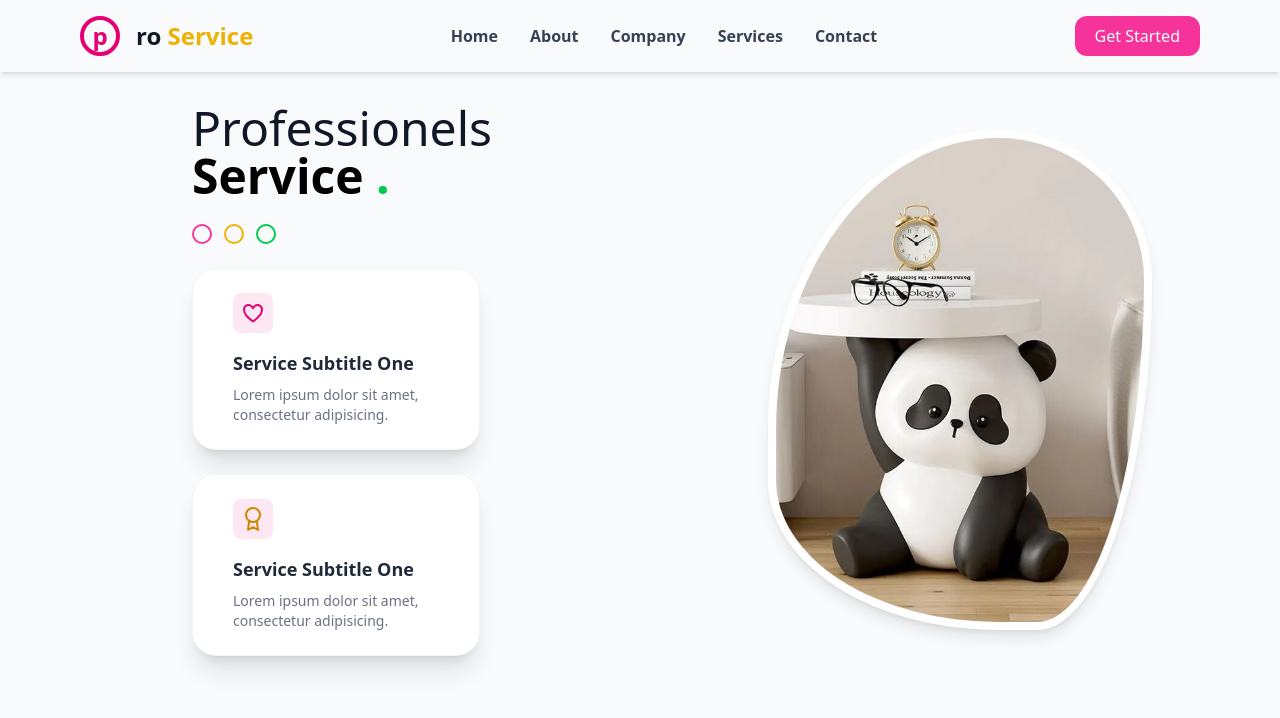
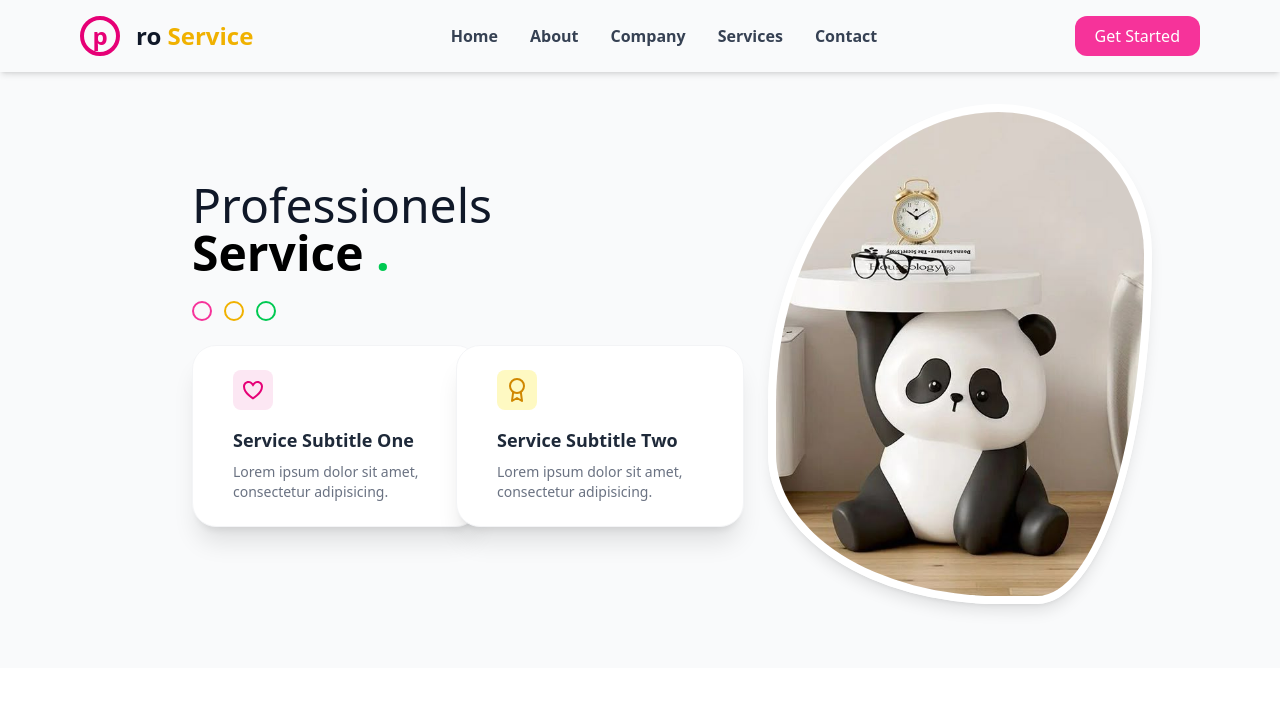
Before and after one commit to tanjilaWD/Pro_Service, a React (Vite) app: page / in a window 1280 px wide. Shown: the top 718 px of the page. Built offline with nearby package versions, Linux system fonts and the light colour scheme.

Commit message:
hero section animation add & complate

```diff
--- a/package.json
+++ b/package.json
@@ -11,6 +11,7 @@
   },
   "dependencies": {
     "@tailwindcss/vite": "^4.1.14",
+    "aos": "^2.3.4",
     "lucide-react": "^0.546.0",
     "react": "^19.1.1",
     "react-dom": "^19.1.1",
--- a/src/App.jsx
+++ b/src/App.jsx
@@ -1,8 +1,20 @@
+import { useEffect } from "react";
+import AOS from 'aos'
+import 'aos/dist/aos.css'
 import Hero from "./Components/Hero";
 import Navbar from "./Components/Navbar";
 
 
+
 const App = () => {
+  useEffect(()=>{
+   AOS.init({
+    duration: 1000,
+    easing: 'ease-in-out',
+    once: false,
+    offset: 100
+   });
+  }, []);
   return (
     <div>
       <Navbar/>
--- a/src/Components/Hero.jsx
+++ b/src/Components/Hero.jsx
@@ -4,24 +4,32 @@ const Hero = () => {
     return (
         <section className="relative overflow-hidden bg-gray-50 py-12 px-4 sm:px-6 md:px-8 lg:py-16 lg:px-20 flex flex-col lg:flex-row items-center justify-between mt-10">
          <div className="flex-1 lg:ml-28 w-full max-w-xl space-y-6 relative z-20">
-            <h2 className="text-4xl sm:text-5xl text-gray-900 text-center lg:text-left">
+            <h2 className="text-4xl sm:text-5xl text-gray-900 text-center lg:text-left"
+            data-aos='fade-right'
+            >
+
               Professionels{" "}
               <span className="font-bold text-black block lg:inline">
                 Service <span className="text-green-500">.</span>
               </span>
             </h2>
-           <div className="flex gap-3 mt-4 justify-center lg:justify-start">
+           <div
+           data-aos='fade-right'
+           data-aos-delay= '100'
+            className="flex gap-3 mt-4 justify-center lg:justify-start">
           <span className="w-5 h-5 rounded-full border-2 border-pink-500"></span>
           <span className="w-5 h-5 rounded-full border-2 border-yellow-500"></span>
           <span className="w-5 h-5 rounded-full border-2 border-green-500"></span>
            </div>
+  <div className="flex flex-col lg:grid lg:grid-cols-2 gap-6 lg:gap-12 items-center lg:items-start mt-6">
+  {/* card 1 */}
+  <div
+  data-aos='zoom-in'
+   data-aos-delay= '100'
 
-          <div className="flex flex-col lg:grid lg:grid-cols-2 gap-6 lg:gap-48 items-center lg:items-start">
-            <div className="bg-white w-72 rounded-3xl p-6 border border-gray-100 shadow-xl transition">
+  className="bg-white w-72 rounded-3xl p-6 border border-gray-100 shadow-xl transition">
     <div className="ml-4 size-10 flex items-center justify-center rounded-lg bg-pink-100 mb-4">
-              <span className="text-pink-500 text-xl">
-              <RiPokerHeartsLine className="text-pink-600 size-6"/>
-              </span>
+      <RiPokerHeartsLine className="text-pink-600 size-6" />
     </div>
     <h3 className="ml-4 text-lg font-semibold text-gray-800">
       Service Subtitle One
@@ -30,26 +38,31 @@ const Hero = () => {
       Lorem ipsum dolor sit amet, consectetur adipisicing.
     </p>
   </div>
-          </div>
 
-          <div className="flex flex-col lg:grid lg:grid-cols-2 gap-6 lg:gap-48 items-center lg:items-start">
-            <div className="bg-white w-72 rounded-3xl p-6 border border-gray-100 shadow-xl transition">
-            <div className="ml-4 size-10 flex items-center justify-center rounded-lg bg-pink-100 mb-4">
-              <span className="text-yellow-500 text-xl">
-              <FiAward className="text-yellow-600 size-6"/>
-              </span>
+  {/* card 2 */}
+  <div
+  data-aos='zoom-in'
+   data-aos-delay= '300'
+  className="bg-white w-72 rounded-3xl p-6 border border-gray-100 shadow-xl transition">
+    <div className="ml-4 size-10 flex items-center justify-center rounded-lg bg-yellow-100 mb-4">
+      <FiAward className="text-yellow-600 size-6" />
     </div>
     <h3 className="ml-4 text-lg font-semibold text-gray-800">
-              Service Subtitle One
+      Service Subtitle Two
     </h3>
     <p className="ml-4 text-gray-500 text-sm mt-2">
       Lorem ipsum dolor sit amet, consectetur adipisicing.
     </p>
   </div>
 </div>
+
+
+
        </div>
-
-        <div className="flex-1 mt-12 lg:mt-0 lg:ml-12 relative w-full flex justify-center">
+        <div
+        data-aos='fade-left'
+       data-aos-delay= '400'
+        className="flex-1 mt-12 lg:mt-0 lg:ml-12 relative w-full flex justify-center">
           <div className="w-64 h-64 sm:w-80 sm:h-80 md:w-96 md:h-96 lg-w-[600px] lg:h-[500px] overflow-hidden border-8 border-white shadow-lg lg:shadow-lg rounded-[60%_40%_30%_60%/60%_30%_70%_30%] relative z-10">
               <img src="/image/hero.png" alt="Hero" className="object-cover w-full h-full"/>
           </div>
--- a/src/Components/Navbar.jsx
+++ b/src/Components/Navbar.jsx
@@ -15,7 +15,7 @@ const Navbar = () => {
   const toggleMenu = () => setMenuOpen(!isMenuOpen);
 
   return (
-    <nav className="fixed w-full bg-gray-50 top-0 left-0 right-0 z-40 shadow-md">
+    <nav className="fixed w-full bg-gray-50 top-0 left-0 right-0 z-20 shadow-md">
       <div className="max-w-7xl mx-auto px-4 sm:px-6 md:px-12 lg:px-20 py-3 md:py-4 flex items-center justify-between">
         {/* Logo */}
         <div className="flex items-center text-xl sm:text-2xl font-bold text-gray-900">
```
Also changed, not shown: 1 other file (tests, documents, lock files or other folders). Lines whose indentation alone changed are shown as unchanged.
